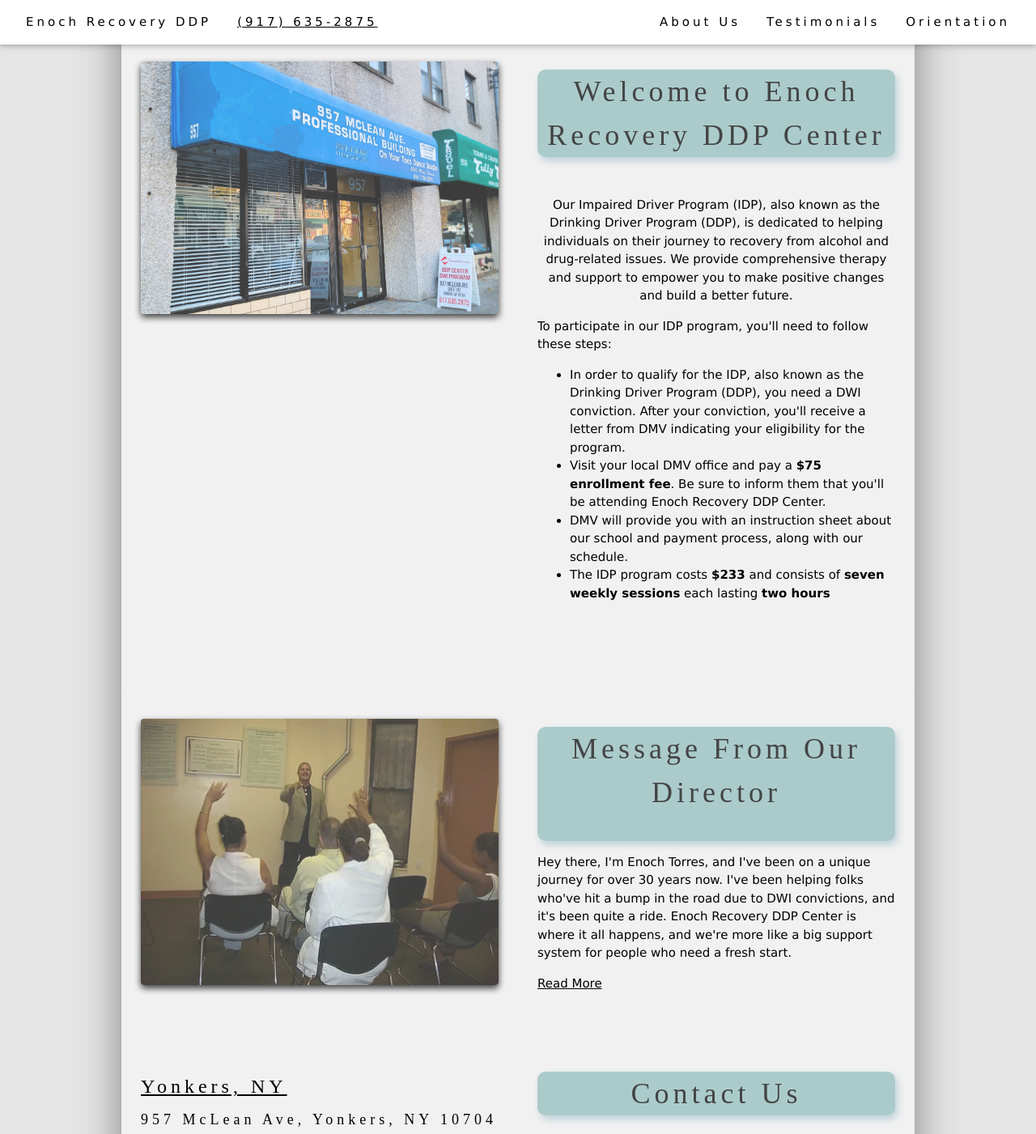
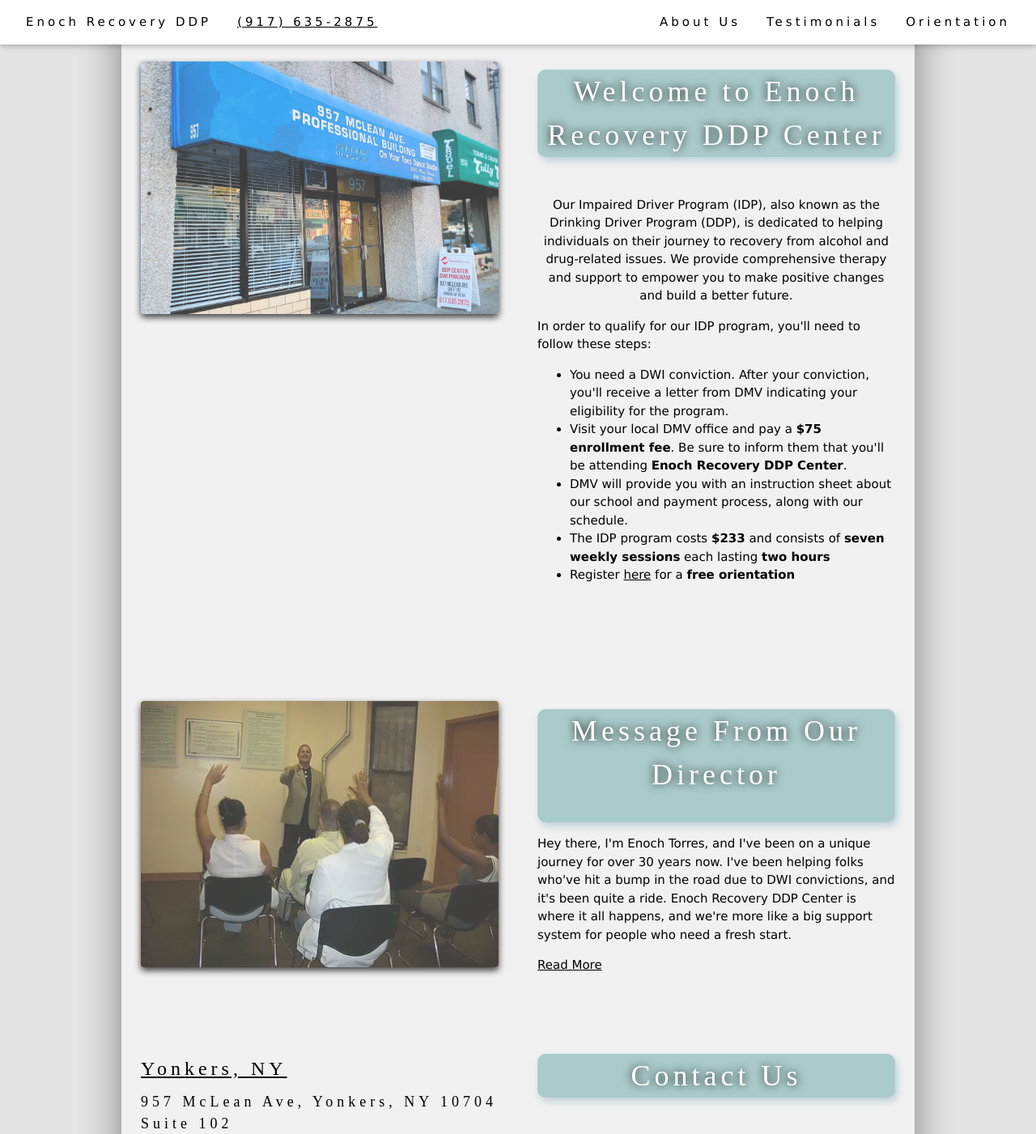
Before and after one commit to CruzPy/Enoch_Recovery, a Django app: page / in a window 1280 px wide. Shown: the top 1401 px of the page at 81% size. Run offline with Django 4.2, Linux system fonts and the light colour scheme.

Commit message:
Changed wording of index and orientation pages

```diff
--- a/EnochRecoveryApp/static/css/template.css
+++ b/EnochRecoveryApp/static/css/template.css
@@ -29,8 +29,9 @@ h6 {
     background-color: #abcbcb;
     border-radius: 10px;
     box-shadow: 3px 5px 10px rgb(190, 209, 216);
-    color: rgb(68, 68, 68);
+    color: rgb(255, 255, 255);
     height: 100%;
+    text-shadow: 0px 0px 12px black;
 }
 
 input {
--- a/EnochRecoveryApp/templates/index.html
+++ b/EnochRecoveryApp/templates/index.html
@@ -10,12 +10,13 @@
   <div class="w3-col m6 w3-padding-large">
     <h1 class="w3-center" id="section">Welcome to Enoch Recovery DDP Center</h1><br>
     <p class="w3-center">Our Impaired Driver Program (IDP), also known as the Drinking Driver Program (DDP), is dedicated to helping individuals on their journey to recovery from alcohol and drug-related issues. We provide comprehensive therapy and support to empower you to make positive changes and build a better future.</p>
-    <p>To participate in our IDP program, you'll need to follow these steps:</p>
+    <p>In order to qualify for our IDP program, you'll need to follow these steps:</p>
     <ul>
-      <li>In order to qualify for the IDP, also known as the Drinking Driver Program (DDP), you need a DWI conviction. After your conviction, you'll receive a letter from DMV indicating your eligibility for the program.</li>
-      <li>Visit your local DMV office and pay a <strong>$75 enrollment fee</strong>. Be sure to inform them that you'll be attending Enoch Recovery DDP Center.</li>
+      <li>You need a DWI conviction. After your conviction, you'll receive a letter from DMV indicating your eligibility for the program.</li>
+      <li>Visit your local DMV office and pay a <strong>$75 enrollment fee</strong>. Be sure to inform them that you'll be attending <strong>Enoch Recovery DDP Center</strong>.</li>
       <li>DMV will provide you with an instruction sheet about our school and payment process, along with our schedule.</li>
       <li>The IDP program costs <strong>$233</strong> and consists of <strong>seven weekly sessions</strong> each lasting <strong>two hours</strong></li>
+      <li>Register <a href="{% url 'orientation'%}">here</a> for a <strong>free orientation</strong></li>
     </ul>
   </div>
 
@@ -81,7 +82,7 @@
   <div class="w3-col m6 w3-padding-large">
     <h1 class="w3-center" id="section">Contact Us</h1><br>
   </div>
-    <h4>Email: <a href="mailto:justint140@hotmail.com"><b>justint140@hotmail.com</a></b> <br>Cell: <b><a href="tel:9176352875">(917) 635-2875</h4>
+    <h4>Email: <a href="mailto:justint140@hotmail.com"><b>justint140@hotmail.com</a></b> <br>Cell: <b><a href="tel:9176352875">(917) 635-2875</a></h4>
 </div>
 
 
--- a/EnochRecoveryApp/templates/orientation.html
+++ b/EnochRecoveryApp/templates/orientation.html
@@ -9,7 +9,8 @@
 <div class="w3-row w3-padding-16 fadeIn">
   <div class="w3-col m6 w3-padding-large">
     <h5>Orientation Hours: </h5><p><b>Mon, Tues, Wed: 5:30pm - 6:30pm <br>Sat: 10:00am - 12:00pm <br>Sun: 2:30pm - 3:30pm</b></p>
-    <p>All students must receive orientation before registering for the program. It is held in person and takes about <b>30 minutes</b></p>
+    <p>All students must receive orientation before registering for the program. It is held in person and takes about <b>30 minutes</b>.</p>
+    <p>To register for the program after orientation, please bring your <strong>arrest</strong> packet and <strong>$233</strong>.</p>
     <br>
 
 <!-- Multistep Contact Form -->
```
